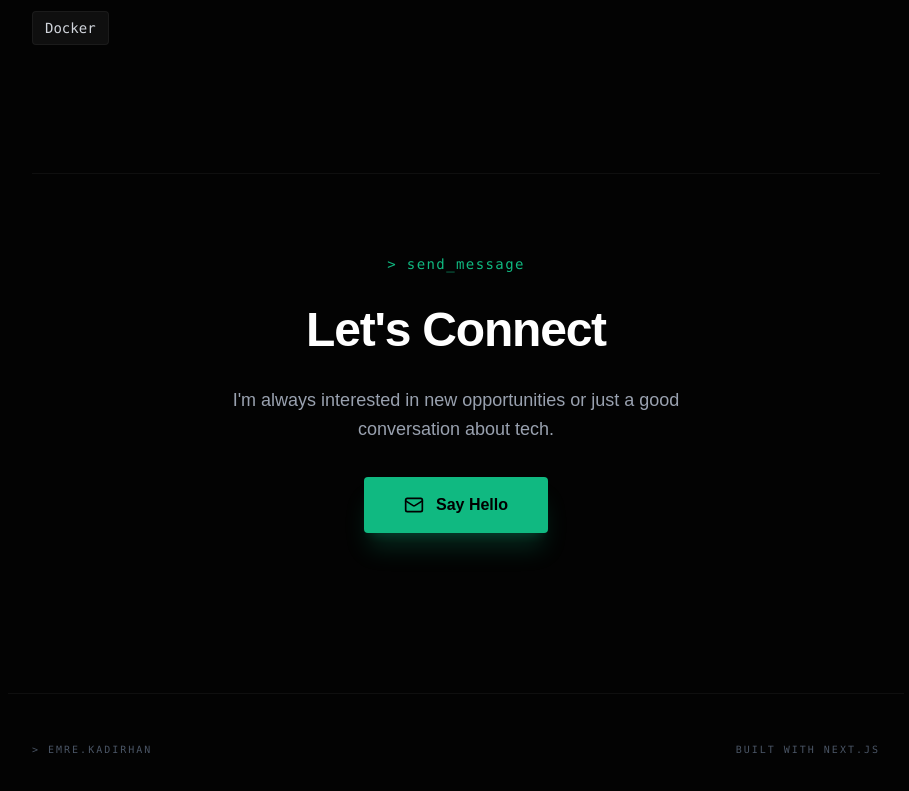
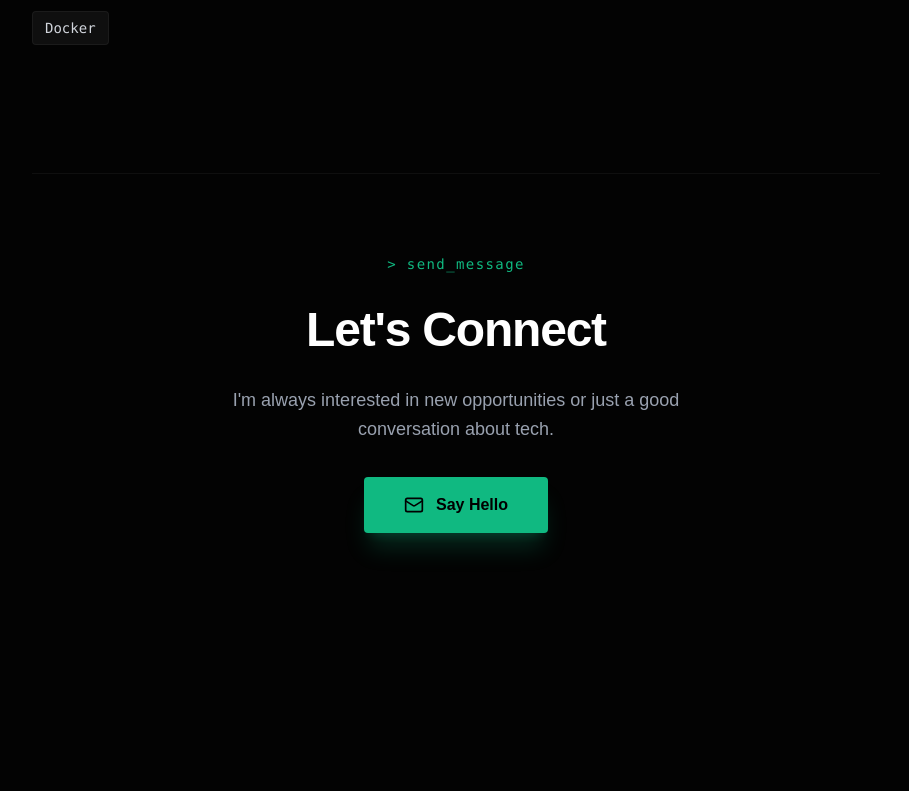
Before and after one commit to ruff1e/PortfolioWebsite, a Next.js app: page / in a window 1280 px wide. Shown: the part 1998-2789 px from the top of the page, without its empty margins (184-1093 px from the left). After the commit the page ends 2691 px from the top, so only its background shows below. Built offline with nearby package versions, Linux system fonts and the light colour scheme.

Commit message:
deleted footer

```diff
--- a/app/page.tsx
+++ b/app/page.tsx
@@ -152,10 +152,6 @@ export default function Home() {
         </section>
       </main>
 
-      <footer className="max-w-4xl mx-auto px-6 py-12 flex justify-between items-center text-[10px] font-mono text-gray-600 uppercase tracking-[0.2em] border-t border-white/5">
-        <div>{"> emre.kadirhan"}</div>
-        <div>Built with Next.Js</div>
-      </footer>
     </div>
   );
 }
```
